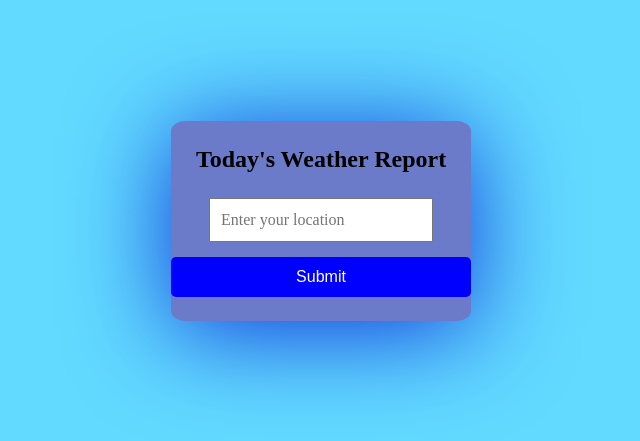
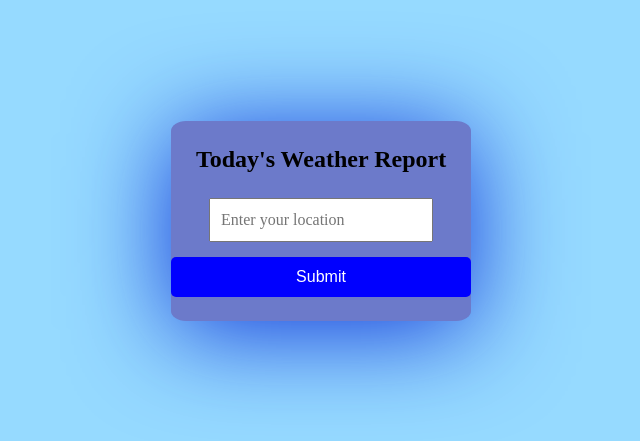
Before and after one commit to akshay2326/weather, a plain HTML site: page weatherapi.html in a window 1280 px wide. Shown: the part 179-620 px from the top of the page, without its empty margins (319-959 px from the left). Drawn offline with Linux system fonts and the light colour scheme.

Commit message:
Update wether.css

```diff
--- a/wether.css
+++ b/wether.css
@@ -3,7 +3,7 @@
 
 
 body{
-    background-color: rgb(98, 218, 255);
+    background-color: rgb(150, 218, 288);
     display:flex;
     justify-content: center;
     align-items:center;
```
